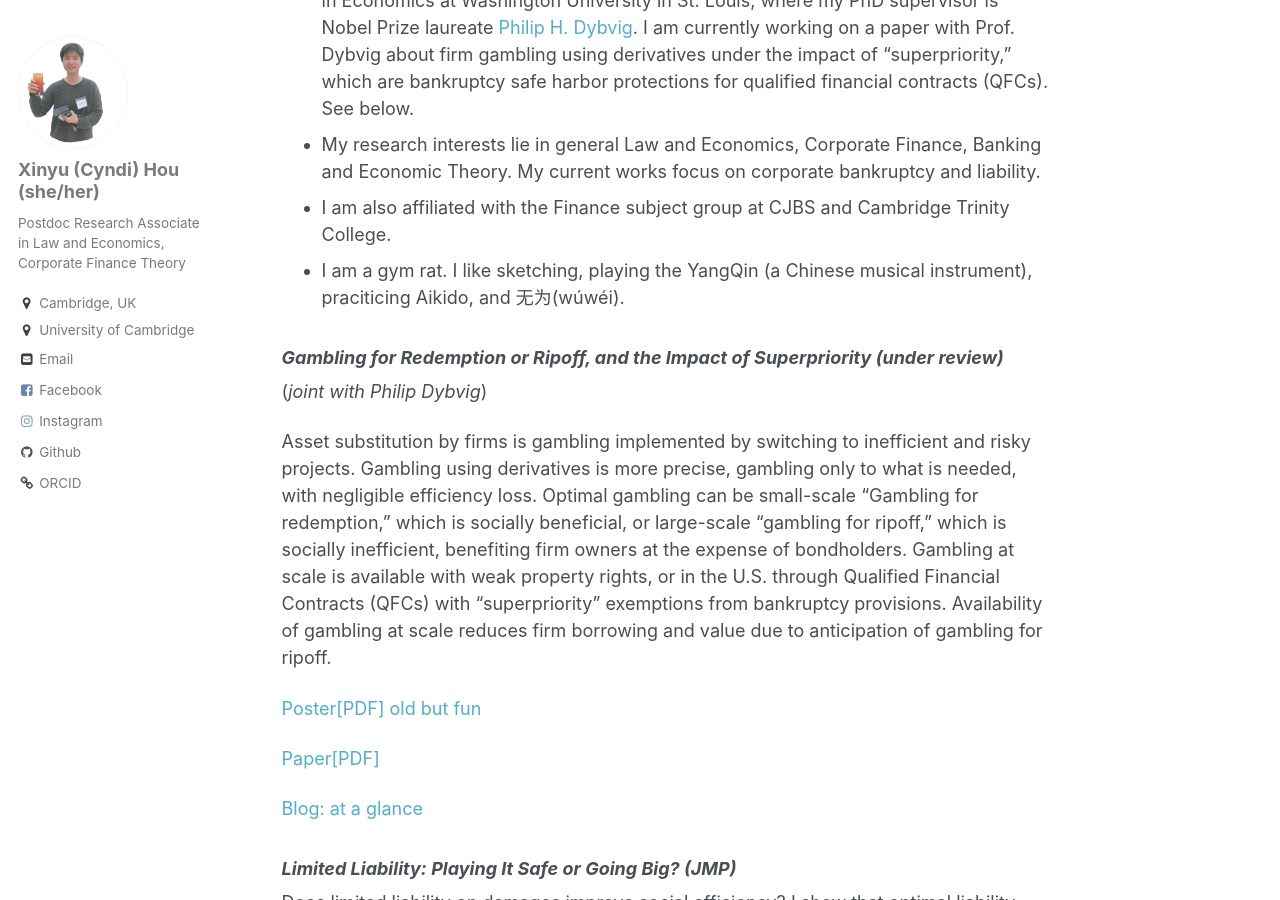
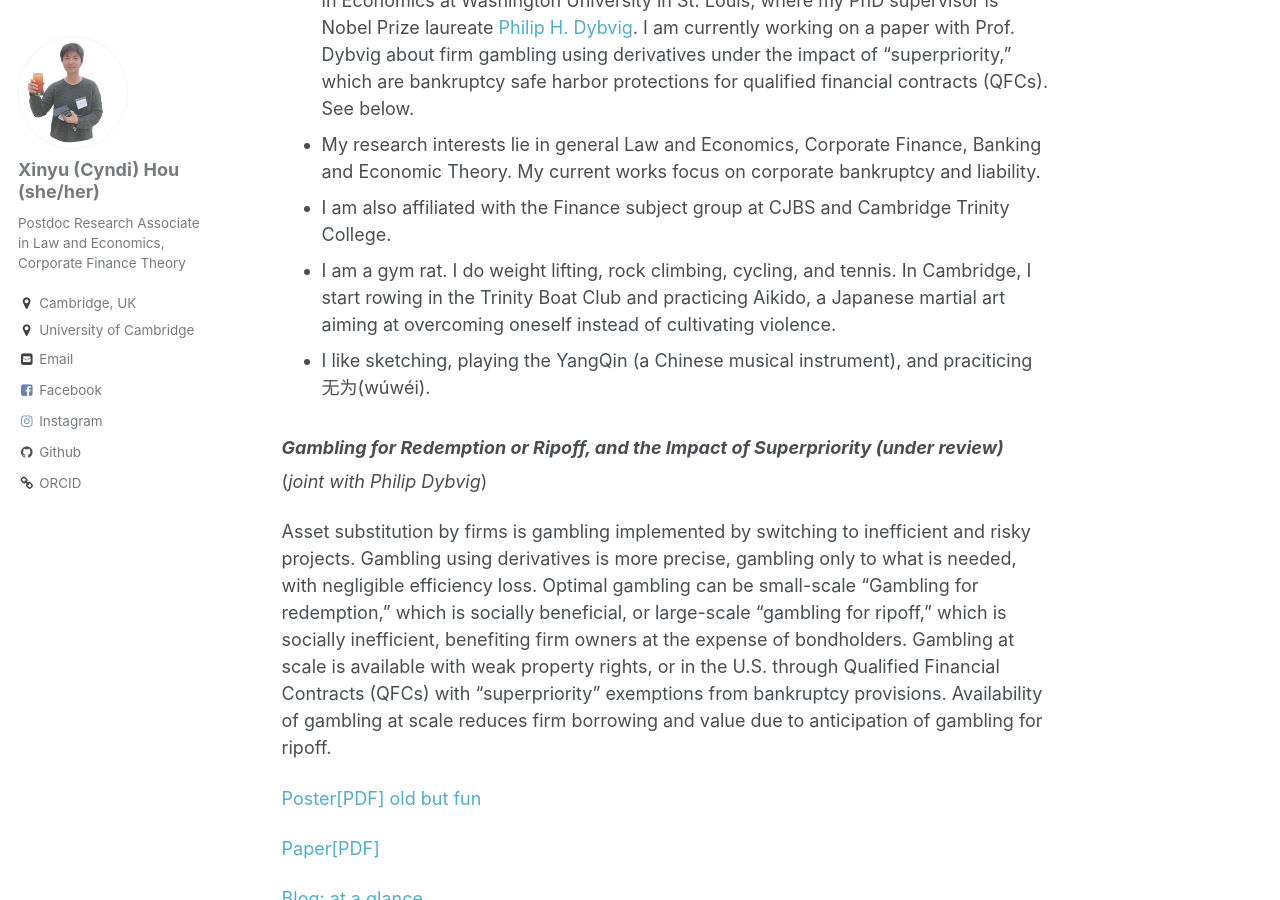
Before and after one commit to xinyuhou94/xinyuhou94.github.io, a Jekyll site: the page built from _pages/about.md, in a window 1280 px wide and 900 px high, scrolled down 809 px. Built offline with Jekyll 4.4.1, drawn with Linux system fonts in a browser that asks for light colours.

Commit message:
Update about.md

```diff
--- a/_pages/about.md
+++ b/_pages/about.md
@@ -17,7 +17,8 @@ redirect_from:
 * I completed my BA (Economics) and BS (Mathematics) at Wuhan University, and PhD in Economics at Washington University in St. Louis, where my PhD supervisor is Nobel Prize laureate [Philip H. Dybvig](https://dybfin.wustl.edu/). I am currently working on a paper with Prof. Dybvig about firm gambling using derivatives under the impact of "superpriority," which are bankruptcy safe harbor protections for qualified financial contracts (QFCs). See below.
 * My research interests lie in general Law and Economics, Corporate Finance, Banking and Economic Theory. My current works focus on corporate bankruptcy and liability.
 * I am also affiliated with the Finance subject group at CJBS and Cambridge Trinity College.
-* I am a gym rat. I like sketching, playing the YangQin (a Chinese musical instrument), praciticing Aikido, and 无为(wúwéi).
+* I am a gym rat. I do weight lifting, rock climbing, cycling, and tennis. In Cambridge, I start rowing in the Trinity Boat Club and practicing Aikido, a Japanese martial art aiming at overcoming oneself instead of cultivating violence.
+* I like sketching, playing the YangQin (a Chinese musical instrument), and praciticing 无为(wúwéi).
 
 ### _Gambling for Redemption or Ripoff, and the Impact of Superpriority (under review)_
 (_joint with Philip Dybvig_)
```
